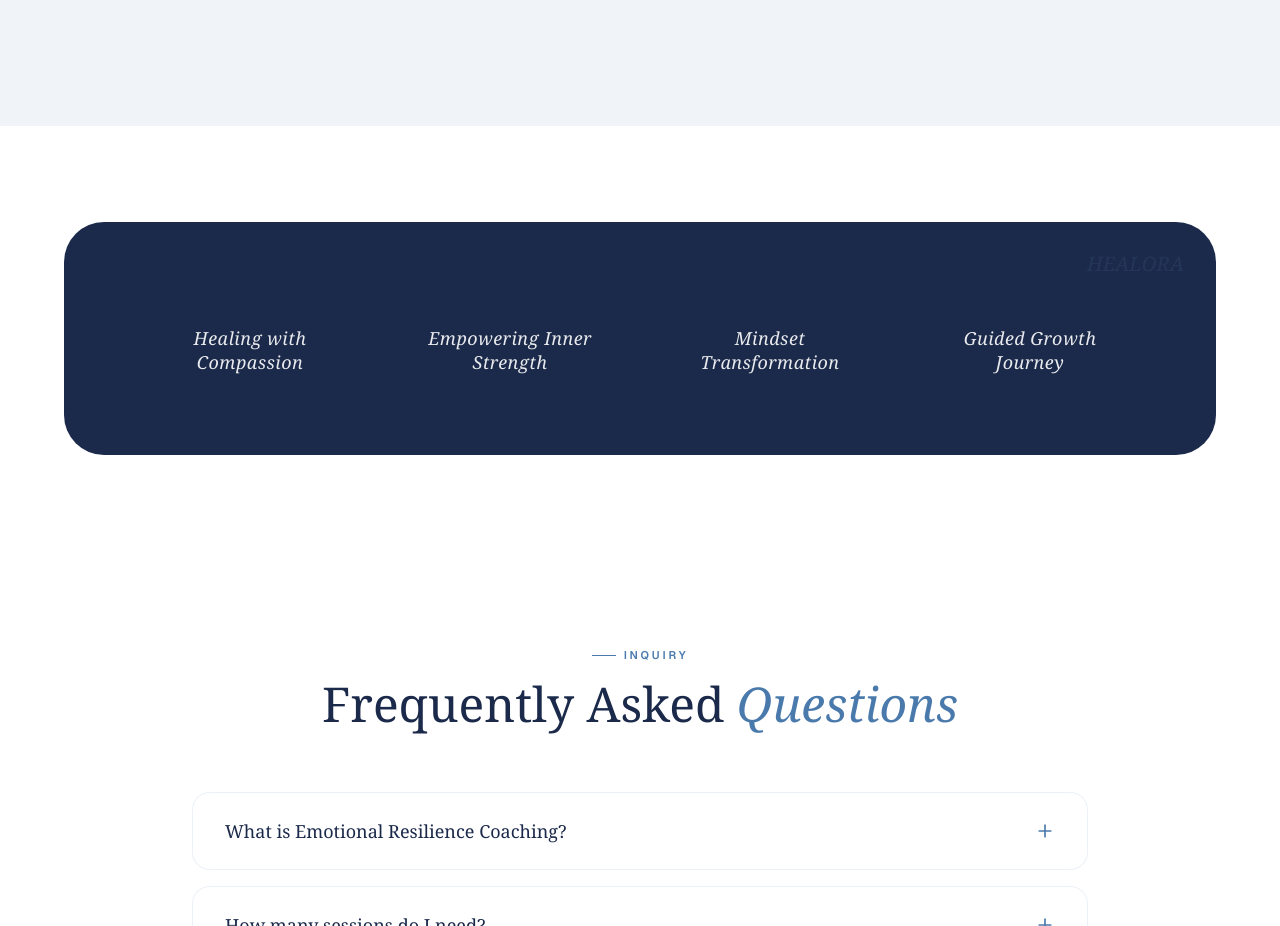
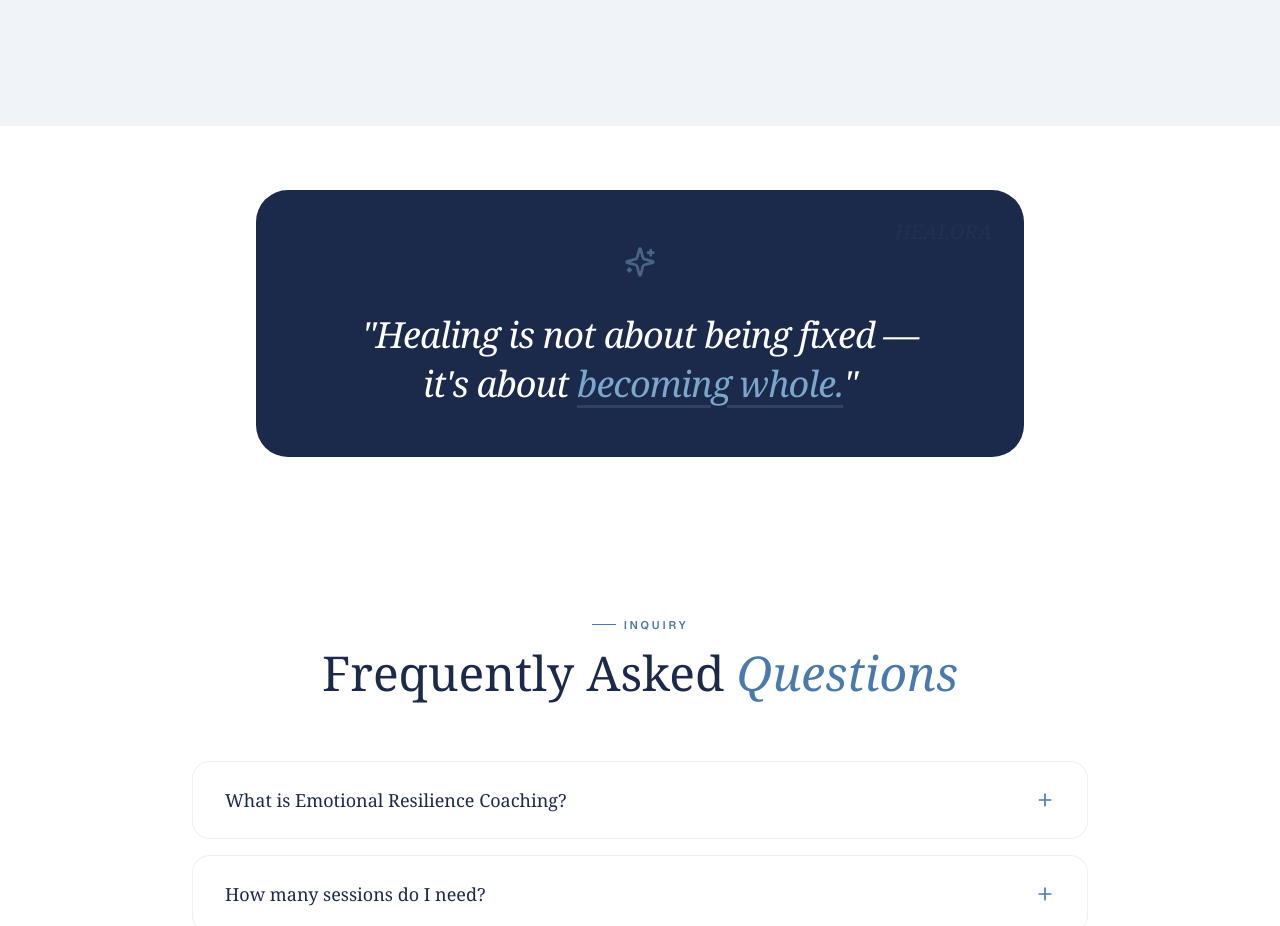
Before and after one commit to mjroshanackthar/Healora, a Next.js app: page / in a window 1280 px wide. Shown: the part 2941-3867 px from the top of the page. Built offline with nearby package versions, Linux system fonts and the light colour scheme.

Commit message:
Refine quote frame sizing for compact design

```diff
--- a/src/app/page.tsx
+++ b/src/app/page.tsx
@@ -442,23 +442,21 @@ export default function HealoraPage() {
         </div>
       </section>
 
-      {/* Stories / Stats */}
-      <section id="stories" className="py-24 px-[5%] bg-white">
-        <div className="max-w-7xl mx-auto">
-          <div className="grid grid-cols-2 lg:grid-cols-4 gap-8 md:gap-12 bg-[var(--navy-deep)] rounded-[40px] p-10 md:p-12 lg:p-20 text-white relative overflow-hidden">
-            <div className="absolute top-0 right-0 p-8 text-[var(--sky-soft)] text-xl font-serif italic font-light opacity-10 leading-none select-none">HEALORA</div>
+      {/* Stories / Quote Section */}
+      <section id="stories" className="py-12 md:py-16 px-[5%] bg-white">
+        <div className="max-w-3xl mx-auto">
+          <div className="bg-[var(--navy-deep)] rounded-[32px] p-10 md:p-12 text-white relative overflow-hidden text-center">
+            <div className="absolute top-0 right-0 p-8 text-[var(--sky-soft)] text-xl font-serif italic font-light opacity-5 leading-none select-none">HEALORA</div>
 
-            {[
-              { text: "Healing with Compassion" },
-              { text: "Empowering Inner Strength" },
-              { text: "Mindset Transformation" },
-              { text: "Guided Growth Journey" }
-            ].map((item) => (
-              <div key={item.text} className="text-center group">
-                <div className="text-2xl md:text-4xl mb-3 md:mb-6 group-hover:scale-110 transition-transform duration-500">{item.icon}</div>
-                <div className="text-sm md:text-lg font-serif text-white leading-snug tracking-wide max-w-[150px] md:max-w-[200px] mx-auto italic font-light opacity-90">{item.text}</div>
+            <blockquote className="relative z-10">
+              <div className="flex justify-center mb-10 translate-y-2">
+                <Sparkles className="w-8 h-8 text-[var(--sky-soft)] animate-pulse opacity-40" />
               </div>
-            ))}
+              <p className="text-2xl md:text-3xl lg:text-4xl font-serif italic font-light leading-snug tracking-tight">
+                "Healing is not about being fixed — <br className="hidden md:block" />
+                it's about <span className="text-[var(--sky-soft)] underline decoration-[var(--sky-soft)]/20 underline-offset-8">becoming whole.</span>"
+              </p>
+            </blockquote>
           </div>
         </div>
       </section>
```
